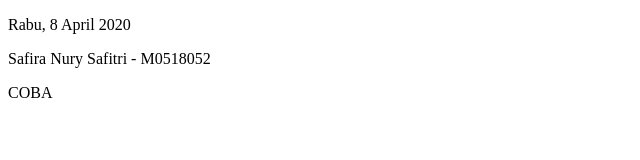
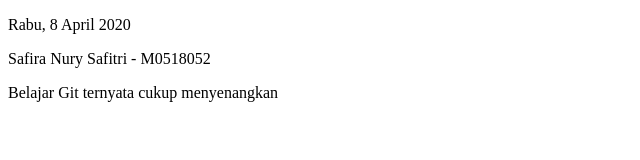
Before and after one commit to safirasafitri/PRAK2RPL, a plain HTML site: page index.html in a window 1280 px wide. Shown: the whole page, without its empty margins (0-640 px from the left). Drawn offline with Linux system fonts and the light colour scheme.

Commit message:
belajar git greget!

```diff
--- a/index.html
+++ b/index.html
@@ -6,7 +6,7 @@
     <body>
         <p>Rabu, 8 April 2020 </p>
         <p>Safira Nury Safitri - M0518052 </p>
-        COBA
+        <P>Belajar Git ternyata cukup menyenangkan</P>
 
     </body>
 </html>
```
